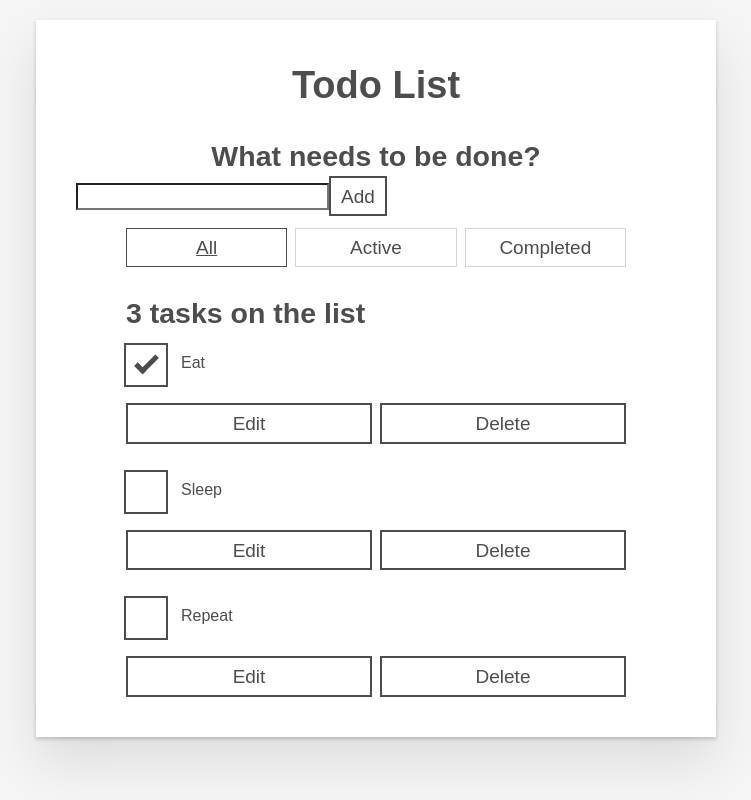
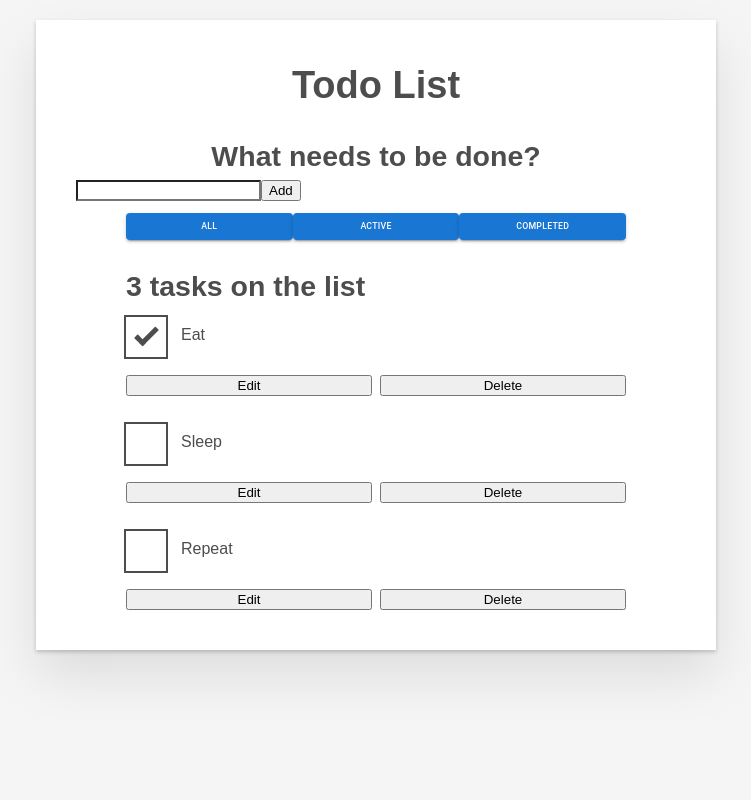
Before and after one commit to LinusErikNilsson/React-Todo-App, a React (Create React App) app: page / in a window 1280 px wide. Shown: the whole page, without its empty margins (264-1015 px from the left). Built offline with nearby package versions, Linux system fonts and the light colour scheme.

Commit message:
Added new buttons for FilterButton

```diff
--- a/src/App.js
+++ b/src/App.js
@@ -4,7 +4,6 @@ import Form from "./components/Form";
 import FilterButton from "./components/FilterButton";
 import { nanoid } from "nanoid";
 import { render } from "@testing-library/react";
-
 
 
 function usePrevious(value) {
--- a/src/components/FilterButton.js
+++ b/src/components/FilterButton.js
@@ -1,9 +1,11 @@
 import React from "react";
+import Button from "@mui/material/Button";
 
 
 function FilterButton(props) {
     return (
-        <button
+        <Button
+            variant="contained"
             type="button"
             className="btn toggle-btn"
             aria-pressed={props.isPressed}
@@ -12,7 +14,7 @@ function FilterButton(props) {
             <span> {props.name}</span>
             <span className="visually-hidden"> tasks</span>
 
-        </button>
+        </Button>
 
     );
 }
--- a/src/components/Form.js
+++ b/src/components/Form.js
@@ -1,5 +1,6 @@
 import React, { useState } from "react";
 import App from "../App";
+import Button from "@mui/material/Button";
 
 
 function Form(props) {
--- a/src/components/todo.js
+++ b/src/components/todo.js
@@ -1,4 +1,5 @@
 import React, { useRef, useState, useEffect } from "react";
+import Button from '@mui/material/Button';
 
 function usePrevious(value) {
     const ref = useRef();
--- a/src/index.css
+++ b/src/index.css
@@ -19,37 +19,7 @@ ul {
   list-style: none;
   padding: 0;
 }
-button {
-  border: none;
-  margin: 0;
-  padding: 0;
-  width: auto;
-  overflow: visible;
-  background: transparent;
-  color: inherit;
-  font: inherit;
-  line-height: normal;
-  -webkit-font-smoothing: inherit;
-  -moz-osx-font-smoothing: inherit;
-  -webkit-appearance: none;
-}
-button::-moz-focus-inner {
-  border: 0;
-}
-button,
-input,
-optgroup,
-select,
-textarea {
-  font-family: inherit;
-  font-size: 100%;
-  line-height: 1.15;
-  margin: 0;
-}
-button,
-input {
-  overflow: visible;
-}
+
 input[type="text"] {
   border-radius: 0;
 }
@@ -73,6 +43,7 @@ body {
   display: inline-block;
   margin-top: 0.4rem;
 }
+/*
 .btn {
   padding: 0.8rem 1rem 0.7rem;
   border: 0.2rem solid #4d4d4d;
@@ -99,6 +70,7 @@ body {
   color: #fff;
   background-color: #000;
 }
+*/
 .btn-group {
   display: flex;
   justify-content: space-between;
```
